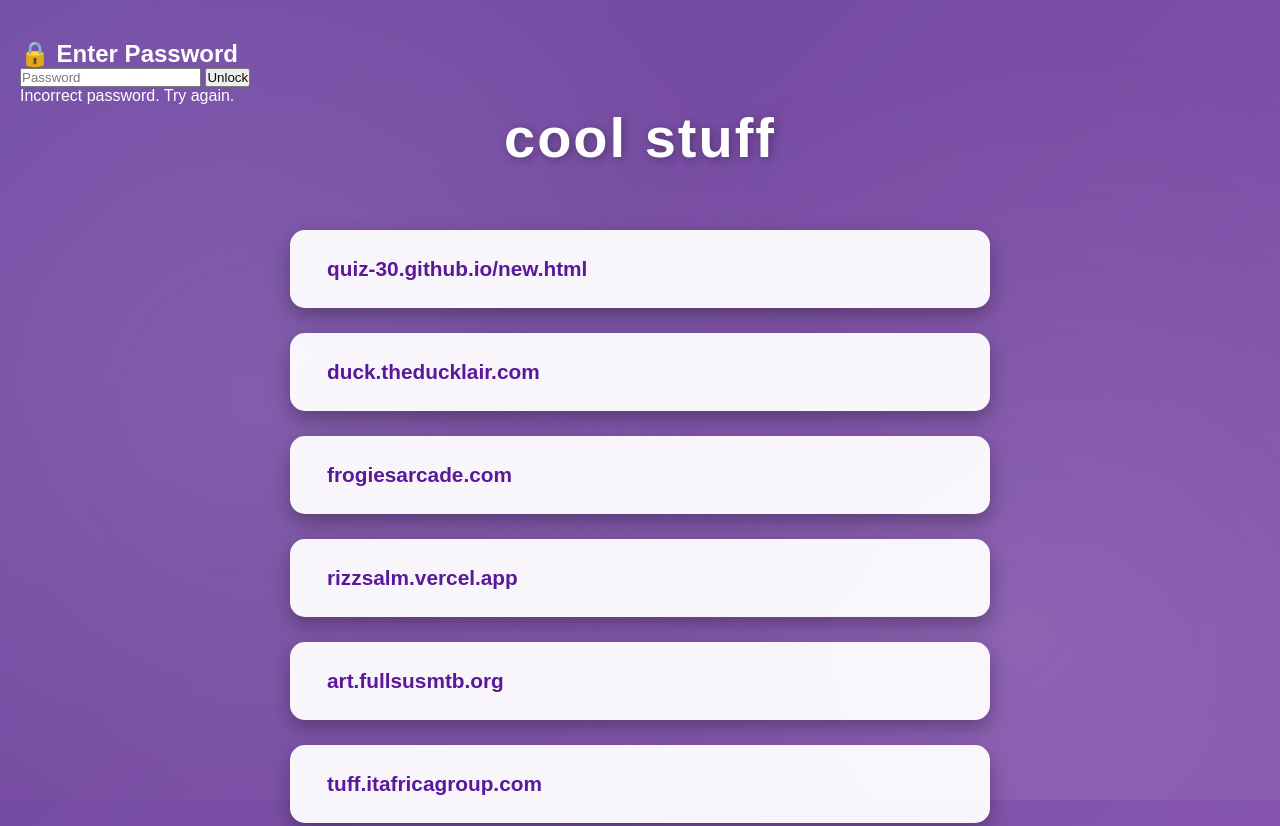
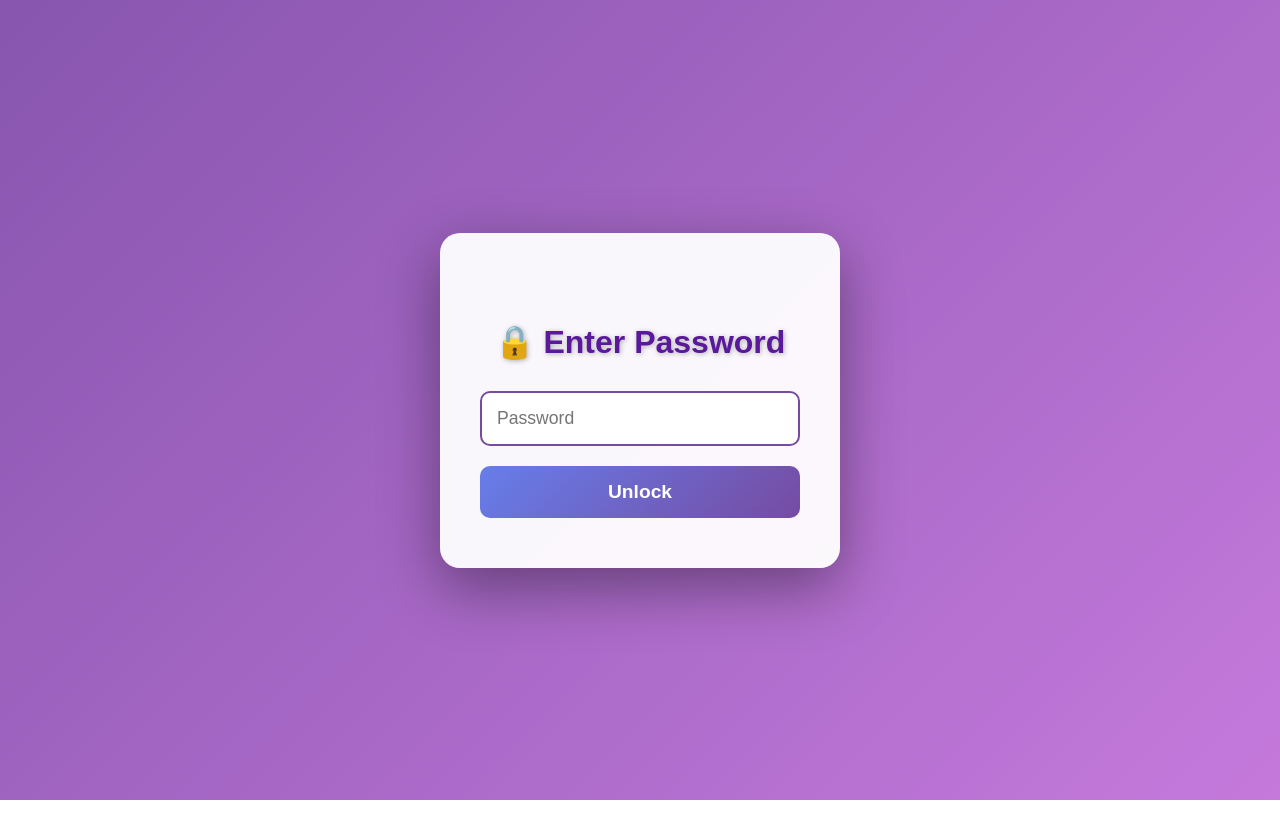
Before and after one commit to flickenhenrey/a, a plain HTML site: page index.html in a window 1280 px wide. Shown: the top 826 px of the page. After the commit the page ends 800 px from the top, so only its background shows below. Drawn offline with Linux system fonts and the light colour scheme.

Commit message:
Update styles.css

```diff
--- a/styles.css
+++ b/styles.css
@@ -35,6 +35,99 @@ body::before {
     z-index: 1;
 }
 
+/* Password Screen Styles */
+#passwordScreen {
+    position: fixed;
+    top: 0;
+    left: 0;
+    width: 100%;
+    height: 100%;
+    display: flex;
+    justify-content: center;
+    align-items: center;
+    z-index: 1000;
+    background: linear-gradient(135deg, #667eea 0%, #764ba2 50%, #f093fb 100%);
+    background-size: 400% 400%;
+    animation: gradientShift 15s ease infinite;
+}
+
+.password-container {
+    background: rgba(255, 255, 255, 0.95);
+    padding: 50px 40px;
+    border-radius: 20px;
+    box-shadow: 0 20px 60px rgba(0,0,0,0.4);
+    text-align: center;
+    max-width: 400px;
+    width: 90%;
+    animation: fadeInScale 0.5s ease;
+}
+
+@keyframes fadeInScale {
+    from {
+        opacity: 0;
+        transform: scale(0.9);
+    }
+    to {
+        opacity: 1;
+        transform: scale(1);
+    }
+}
+
+.password-container h2 {
+    color: #5a189a;
+    margin-bottom: 30px;
+    font-size: 2em;
+}
+
+.password-container input {
+    width: 100%;
+    padding: 15px;
+    border: 2px solid #764ba2;
+    border-radius: 10px;
+    font-size: 1.1em;
+    margin-bottom: 20px;
+    outline: none;
+    transition: border-color 0.3s ease;
+}
+
+.password-container input:focus {
+    border-color: #667eea;
+}
+
+.password-container button {
+    width: 100%;
+    padding: 15px;
+    background: linear-gradient(135deg, #667eea, #764ba2);
+    color: white;
+    border: none;
+    border-radius: 10px;
+    font-size: 1.2em;
+    font-weight: bold;
+    cursor: pointer;
+    transition: transform 0.2s ease, box-shadow 0.2s ease;
+}
+
+.password-container button:hover {
+    transform: translateY(-2px);
+    box-shadow: 0 10px 25px rgba(0,0,0,0.3);
+}
+
+.password-container button:active {
+    transform: translateY(0);
+}
+
+.error-message {
+    color: #e63946;
+    margin-top: 15px;
+    font-weight: bold;
+    display: none;
+}
+
+/* Main Content Styles */
+#mainContent {
+    display: none;
+}
+
 h1 {
     text-align: center;
     font-size: 3.5em;
@@ -42,6 +135,15 @@ h1 {
     text-shadow: 2px 2px 10px rgba(0,0,0,0.3);
     letter-spacing: 2px;
     animation: fadeInDown 1s ease;
+    position: relative;
+    z-index: 2;
+}
+
+h2 {
+    text-align: center;
+    font-size: 2em;
+    margin: 40px 0 30px;
+    text-shadow: 1px 1px 5px rgba(0,0,0,0.3);
     position: relative;
     z-index: 2;
 }
@@ -60,7 +162,7 @@ h1 {
 ul {
     list-style: none;
     max-width: 700px;
-    margin: 0 auto;
+    margin: 0 auto 50px;
     padding: 0;
     position: relative;
     z-index: 2;
@@ -136,6 +238,11 @@ a:active {
         margin-bottom: 40px;
     }
 
+    h2 {
+        font-size: 1.5em;
+        margin: 30px 0 20px;
+    }
+
     a {
         padding: 20px 25px;
         font-size: 1.1em;
@@ -144,4 +251,8 @@ a:active {
     ul {
         max-width: 90%;
     }
+
+    .password-container {
+        padding: 40px 30px;
+    }
 }
```
